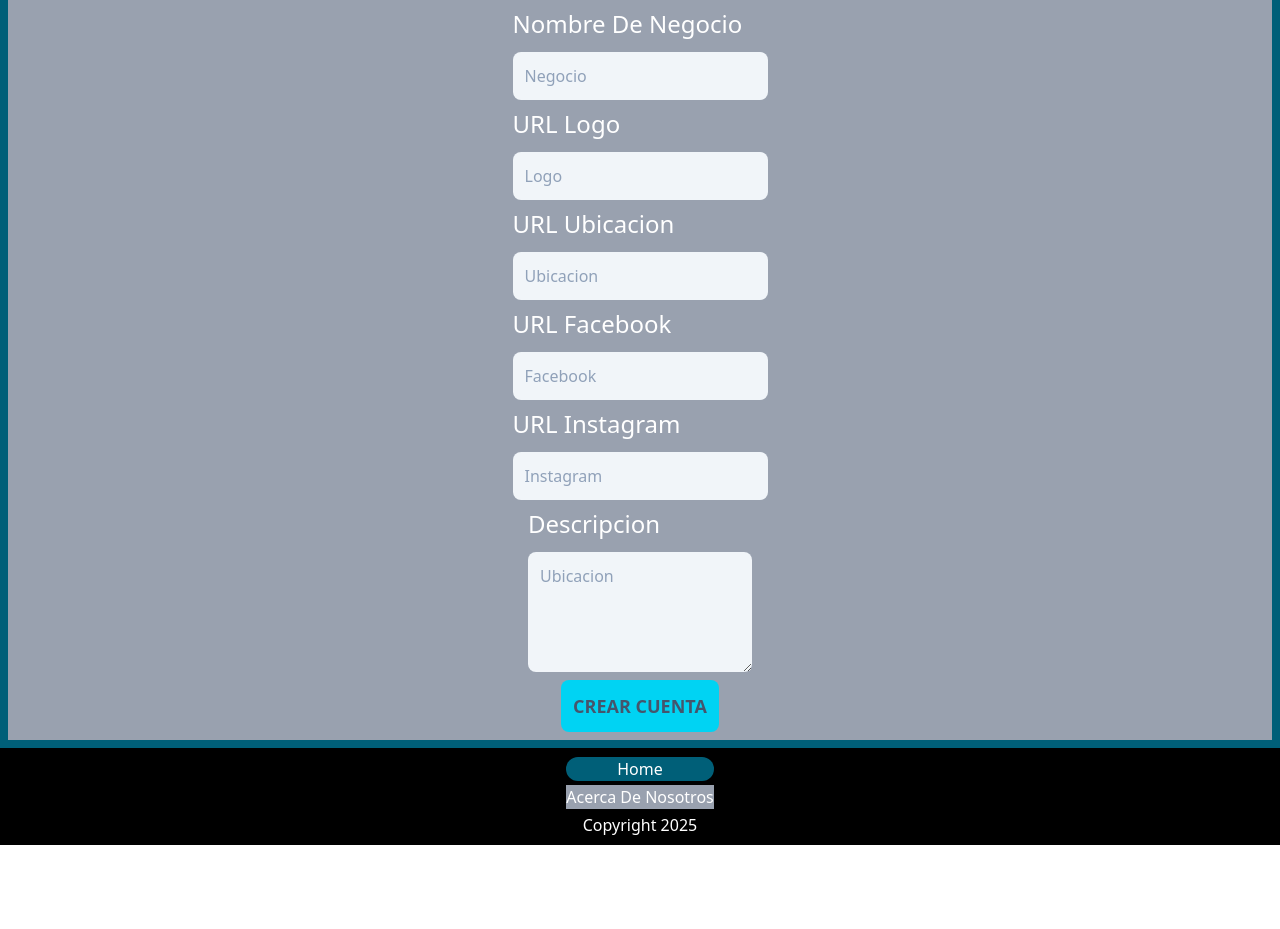
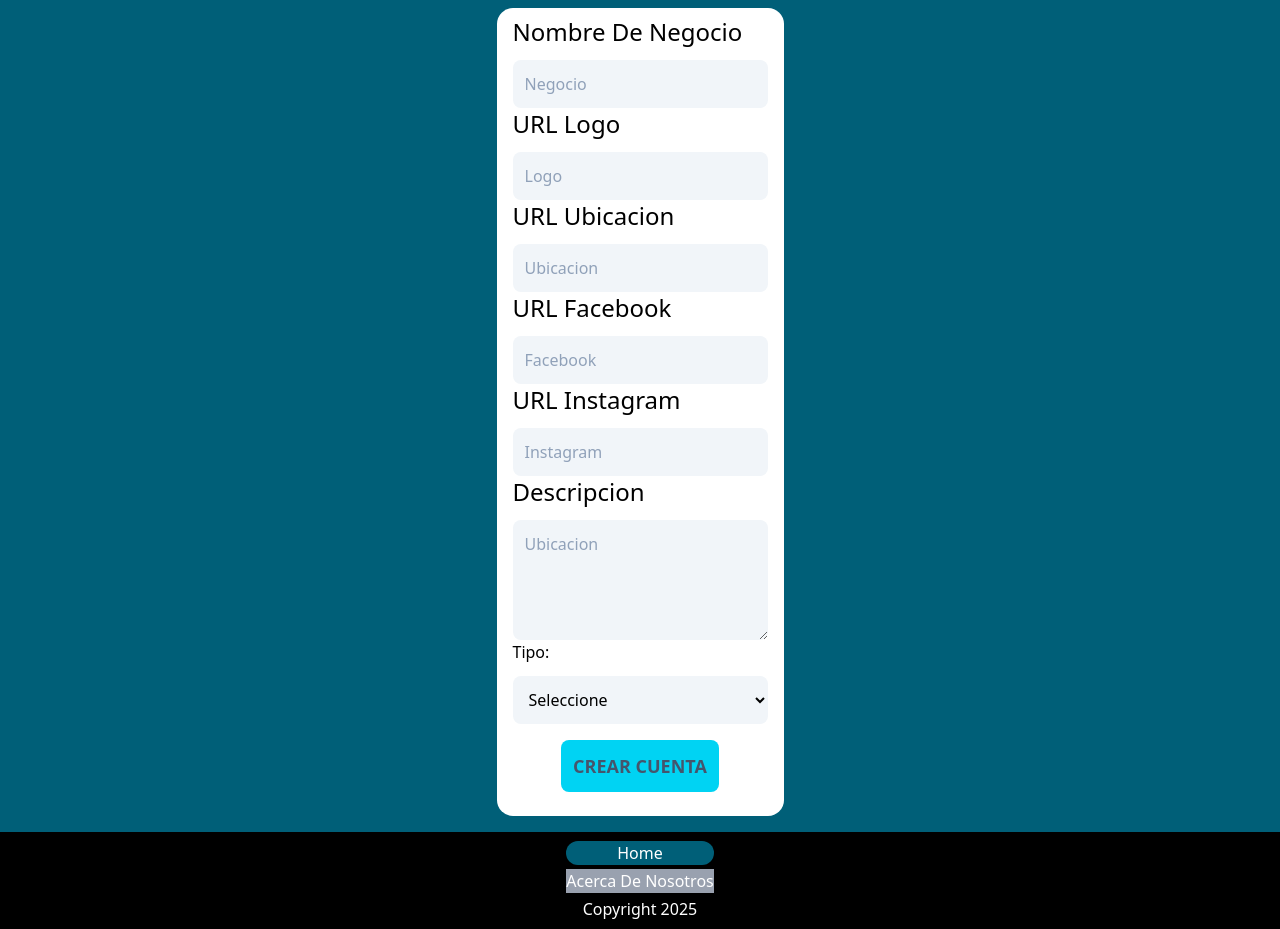
Before and after one commit to TylerBrock01/FE_gsono, a React (Vite) app: page /register in a window 1280 px wide. Shown: the part 277-1206 px from the top of the page. Before the commit the page ends 1122 px from the top, so only its background shows below. Built offline with nearby package versions, Linux system fonts and the light colour scheme.

Commit message:
chain added

```diff
--- a/src/views/RegisterView.tsx
+++ b/src/views/RegisterView.tsx
@@ -7,16 +7,17 @@ export default function RegisterView() {
     }
     return(
         <>
+            <h1 className="text-4xl bg-cyan-600 text-white text-center capitalize py-1">agregar Nuevo negocio</h1>
+
             <form
                 onSubmit={handleSubmit(handleRegister)}
-                className=" bg-cyan-800 gap-2 p-2 border-black border-b-1"
+                className=" bg-cyan-800 gap-2 py-2 border-black border-b-1 flex flex-col md:items-center"
             >
-                <h1 className="text-4xl bg-cyan-600 text-white text-center capitalize py-1">agregar Nuevo negocio</h1>
-                <div className='bg-gray-400 py-2 flex flex-col md:items-center gap-2'>
+                <div className='bg-white rounded-2xl mt-2 mb-2 gap-2 p-2 px-4'>
                     {/*name*/}
                     <div className="grid grid-cols-1 space-y-3">
                         {/*name*/}
-                        <label htmlFor="name" className="text-2xl text-white capitalize">nombre de negocio</label>
+                        <label htmlFor="name" className="text-2xl capitalize">nombre de negocio</label>
                         <input
                             id="name"
                             type="text"
@@ -27,7 +28,7 @@ export default function RegisterView() {
                     </div>
                     {/*logo*/}
                     <div className="grid grid-cols-1 space-y-3">
-                        <label htmlFor="name" className="text-2xl text-white capitalize">URL logo</label>
+                        <label htmlFor="name" className="text-2xl  capitalize">URL logo</label>
                         <input
                             id="logo"
                             type="url"
@@ -38,7 +39,7 @@ export default function RegisterView() {
                     </div>
                     {/*/!*location*!/*/}
                     <div className="grid grid-cols-1 space-y-3">
-                        <label htmlFor="name" className="text-2xl text-white capitalize">URL ubicacion</label>
+                        <label htmlFor="name" className="text-2xl  capitalize">URL ubicacion</label>
                         <input
                             id="location"
                             type="url"
@@ -49,7 +50,7 @@ export default function RegisterView() {
                     </div>
                     {/*/!*social*!/*/}
                     <div className="grid grid-cols-1 space-y-3">
-                        <label htmlFor="name" className="text-2xl text-white capitalize">URL facebook</label>
+                        <label htmlFor="name" className="text-2xl  capitalize">URL facebook</label>
                         <input
                             id="face"
                             type="url"
@@ -60,7 +61,7 @@ export default function RegisterView() {
                     </div>
                     {/*/!*social 0*!/*/}
                     <div className="grid grid-cols-1 space-y-3">
-                        <label htmlFor="name" className="text-2xl text-white capitalize">URL instagram</label>
+                        <label htmlFor="name" className="text-2xl  capitalize">URL instagram</label>
                         <input
                             id="insta"
                             type="url"
@@ -71,7 +72,7 @@ export default function RegisterView() {
                     </div>
                     {/*/!*description*!/*/}
                     <div className="grid grid-cols-1 space-y-3">
-                        <label htmlFor="name" className="text-2xl text-white capitalize"> descripcion</label>
+                        <label htmlFor="description" className="text-2xl  capitalize"> descripcion</label>
                         <textarea
                             id="description"
                             minLength={250}
@@ -82,13 +83,27 @@ export default function RegisterView() {
                             {...register('name', {required: 'ubicacion es requerido'})}
                         />
                     </div>
+                    {/*chain*/}
+                    <div className="grid grid-cols-1 space-y-3">
+                        <label htmlFor={"chain"} className="  capitalize">Tipo:</label>
+                        <select className="bg-slate-100 border-none p-3 rounded-lg placeholder-slate-400 capitalize"
+                                {...register('chain', {required: 'tipo'})} >
+                            <option value="default" disabled={true} selected={true}>seleccione</option>
+                            <option value="gastronomia">gastronomia</option>
+                            <option value="compras">compras</option>
+                            <option value="experiencia">experiencia</option>
+                            <option value="servicio">servicio</option>
+                        </select>
+                    </div>
+                    {/*enviar*/}
+                    <div className="flex justify-center m-4">
+                        <input
+                            type="submit"
+                            className=" bg-cyan-400 p-3 text-lg uppercase text-slate-600 rounded-lg font-bold cursor-pointer "
+                            value='Crear Cuenta'
+                        />
+                    </div>
 
-                    {/*enviar*/}
-                    <input
-                        type="submit"
-                        className=" bg-cyan-400 p-3 text-lg uppercase text-slate-600 rounded-lg font-bold cursor-pointer"
-                        value='Crear Cuenta'
-                    />
                 </div>
 
             </form>
```
